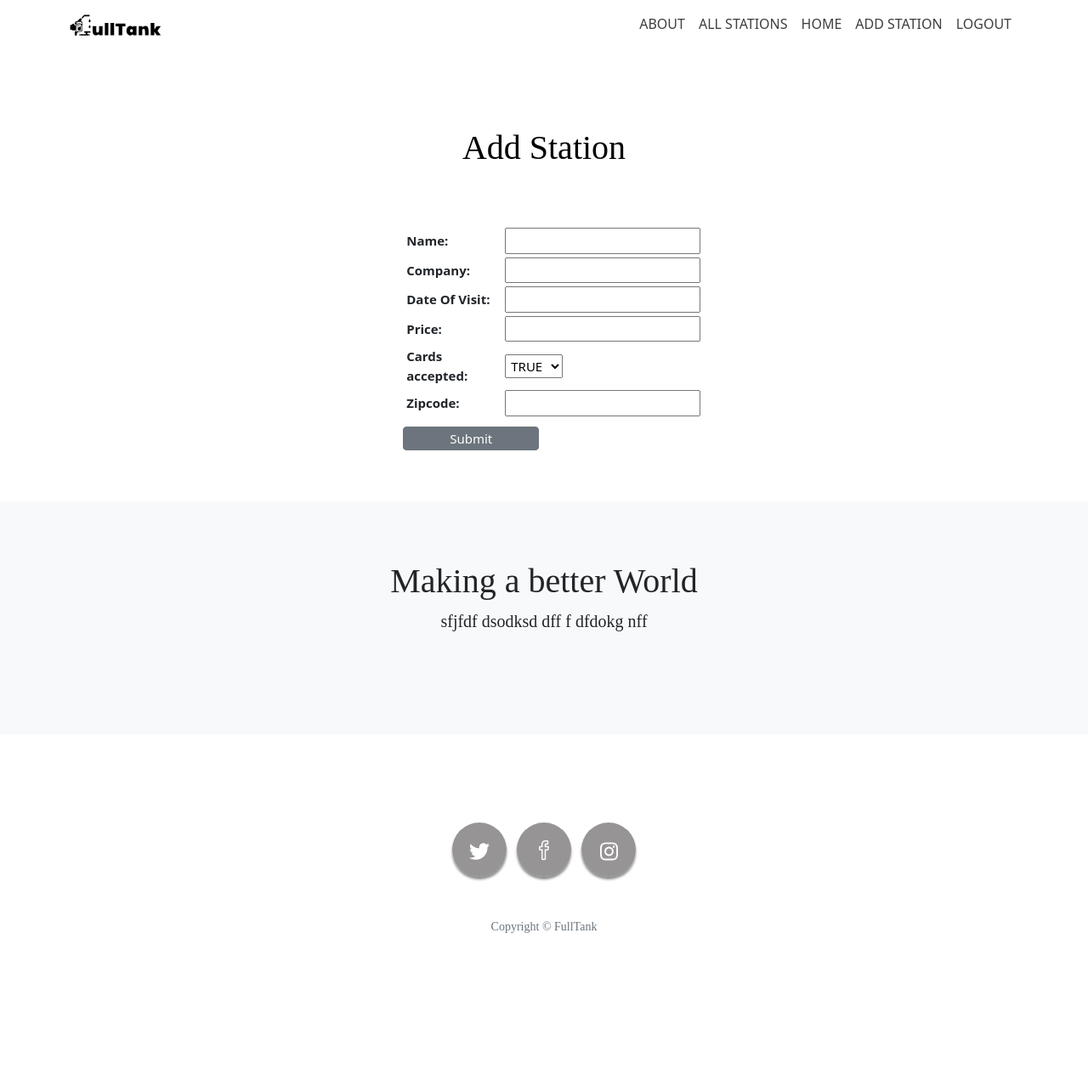
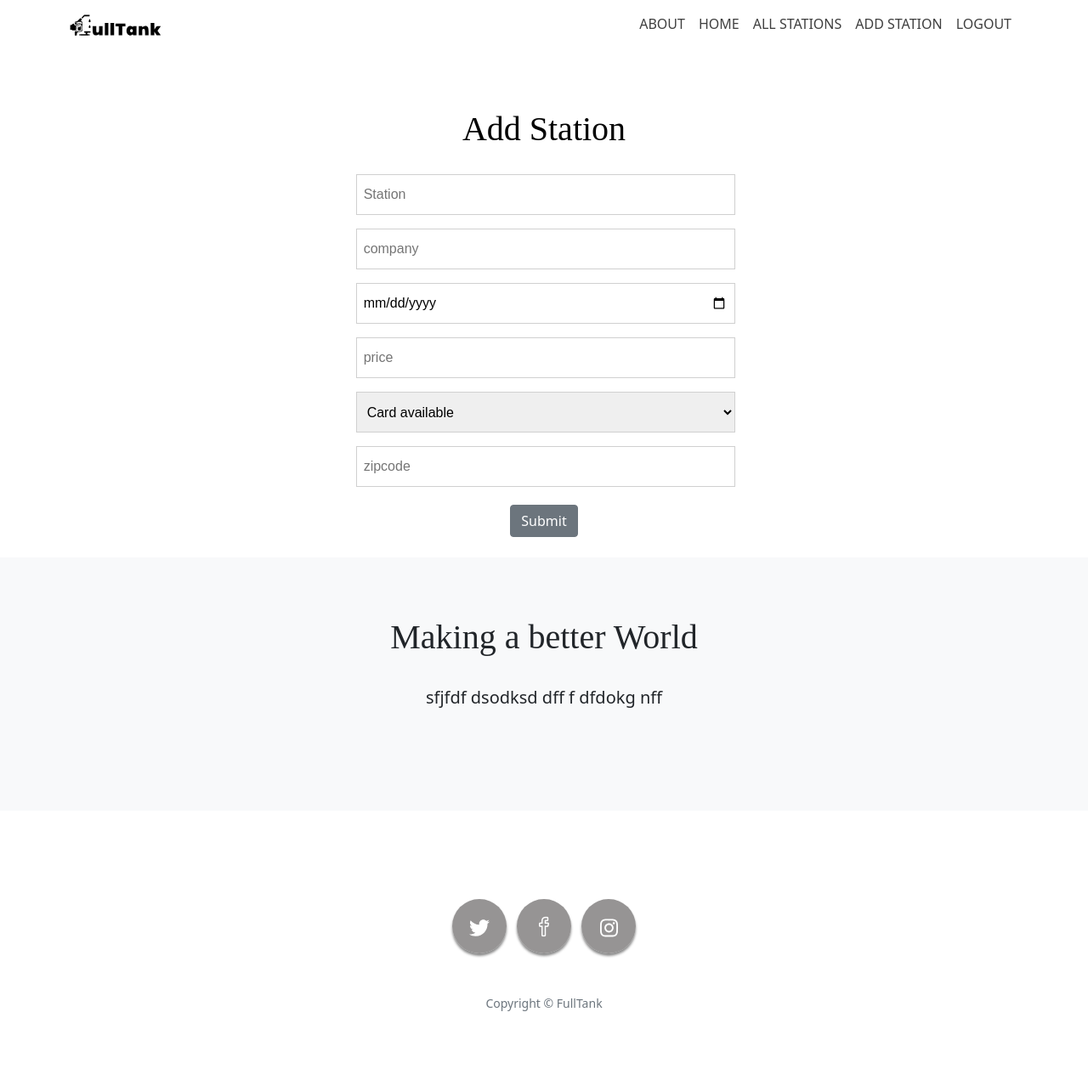
Before and after one commit to jenniferdinh1997/fullTank, a Django app: page /stations/create/ in a window 1280 px wide. Shown: the whole page at 85% size. Before the commit the page ends 1098 px from the top, so only its background shows below. Run offline with Django 4.2, Linux system fonts and the light colour scheme; the visitor is signed in with stand-in values (Sample User, id 1); some libraries are stand-ins or nearby versions; some web fonts are replaced.

Commit message:
newer form

```diff
--- a/fulltank_app/static/css/style.css
+++ b/fulltank_app/static/css/style.css
@@ -4,7 +4,7 @@ body,html {
   height: 100%;
 }
 
-h1, h2, p, h3, h4 , h5{
+h1, h2, h3, h4 , h5{
   font-family: 'Eczar', serif;
 }
 
@@ -96,9 +96,9 @@ h1, h2, p, h3, h4 , h5{
 #new-form {
     display: grid;
     grid-gap: 10px;
-    grid-template-columns: repeat(2, minmax(auto, 22rem));
-    padding: 60px;
-    padding-left: 36%;
+    padding: 85px;
+    justify-content: center;
+    justify-items: center;
   }
 
 #new-form *{
@@ -109,7 +109,7 @@ h1, h2, p, h3, h4 , h5{
 
 #new-form input[type="submit"] {
     grid-column: span 2;
-    width: 10rem;
+    width: 5rem;
   }
 
 .button {
@@ -156,13 +156,13 @@ footer.footer .social-link:hover {
 
 .service-icon2 {
     border-radius: 120px;
-    height: 15rem;
-    width: 15rem;
+    height: 13rem;
+    width: 13rem;
     display: block;
     line-height: 7.5rem;
     font-size: 2.25rem;
     transition: 0.15s ease-in-out;
-    box-shadow: 0 15px 15px 0 rgba(0, 0, 0, 0.464);
+    box-shadow: 0 12px 12px 0 rgba(0, 0, 0, 0.464);
   }
 
 
@@ -225,6 +225,51 @@ footer.footer .social-link:hover {
   justify-content: space-between;
 }
 
+#formsignup {
+  display: flex;
+  margin-top: 10%;
+  font-size: 14px;
+  justify-content: space-evenly;
+  flex-direction: column;
+  align-items: center;
+  padding-left: 20;
+}
+
+.helptext{
+  font-size:10px;
+  color: #b8b8b8;
+}
+
+.fields{
+  line-height: 1.25;
+  font-size: 1rem;
+  font-family: "HM Sans Regular","HMSansHebrew-Regular","Hiragino Kaku Gothic Pro","MS PGothic",sans-serif;
+  font-weight: 400;
+  text-transform: none;
+  border: 1px solid;
+  border-color: #d0d0d0;
+  height: 48px;
+  padding: 8px;
+  width: 40%;
+}
+
+.errormessage {
+  margin: 0;
+  padding: 0;
+  color:#7b0101;
+  font-size: 10px;
+}
+
+.textcolor{
+  color: #939393;
+}
+
+
+ /* .errorlist {
+   display: flex;
+   position: center;
+ } */
+
   /*
   .name-cards {
     display: flex;
--- a/fulltank_app/templates/base.html
+++ b/fulltank_app/templates/base.html
@@ -47,12 +47,13 @@
                   <li class="nav-item">
                     <a class="nav-link" id="color" href="{% url 'about' %}" rel="nofollow" href="">About</a>
                   </li>
+                  <li class="nav-item">
+                    <a class="nav-link" id="color" href="{% url 'home' %}">Home</a>
+                  </li>
                   <li class="nav-item active">
                     <a class="nav-link" id="color" aria-current="page" href="{% url 'index' %}" >All Stations</a>
                   </li>
-                  <li class="nav-item">
-                    <a class="nav-link" id="color" href="{% url 'home' %}">Home</a>
-                  </li>
+
                   {% if user.is_authenticated %}
                       <li>
                         <a class="nav-link" id="color" href="{% url 'stations_create' %}">Add Station</a>
--- a/fulltank_app/templates/fulltank_app/station_form.html
+++ b/fulltank_app/templates/fulltank_app/station_form.html
@@ -1,32 +1,73 @@
 {% extends 'base.html' %}
 
 {% block content %}
-<!-- form -->
-<div class="content-section px-4 px-lg-5">
-  {% if object %}
-  <div class="techs">
-  <h1>Update <span class="teal-text">{{object.name}}</span> price</h1>
+
+{% if object %}
+<div id="formsignup">
+  <div class="container text-center text-black">
+<h1>Edit <span class="textcolor">{{object.name}}</span></h1>
+<br>
+  <form  action="" method="POST">
+    {% csrf_token %}
+    <p>
+      <label for="id_price"></label></th>
+      <input class="fields"type="number" name="price" value="" step="any" required="" id="id_price" placeholder="New price">
+      </p>
+      <br>
+    <input type="submit" value="Submit" class="btn btn-secondary">
+  </form>
   </div>
+  </div>
+  <br>
   {% else %}
-  <div class="techs text-center text-black">
+  <div id="formsignup">
+    <div class="container text-center text-black">
     <h1>Add Station</h1>
+    </div>
+    <br>
+    <div class="container text-center text-black">
+  <form id="" action="" method="POST">
+    {% csrf_token %}
+    <p>
+    <label for="id_name"></label>
+     <input  class="fields" type="text" name="name" maxlength="100" required="" id="id_name" placeholder="Station">
+    </p>
+    <p>
+    <label for="id_company"></label>
+      <input class="fields" type="text" name="company" maxlength="100" required="" id="id_company" placeholder="company">
+    </p>
+    <p>
+    <label for="id_date"></label>
+      <input class="fields" type="date" name="date" required="" id="id_date">
+    </p>
+    <p>
+    <label for="id_price"></label>
+    <input class="fields" type="number" name="price" step="any" required="" id="id_price" placeholder="price">
+   </p>
+   <p>
+    <label for="id_cards_accepted"></label>
+      <select class="fields" name="cards_accepted" id="id_cards_accepted">
+  <option value="T" selected="">Card available</option>
+  <option value="F">Card not available</option>
+</select>
+   </p>
+    <label for="id_zipcode"></label>
+      <input class ="fields" type="number" name="zipcode" required="" id="id_zipcode" placeholder="zipcode">
+    <br>
+    <br>
+    <input type="submit" value="Submit" class="btn btn-secondary">
+  </form>
   </div>
+</div>
+<br>
   {% endif %}
-  <form id="new-form" action="" method="POST">
-    {% csrf_token %}
-    <table>
-      {{ form.as_table }}
-    </table>
-    <br>
-    <input type="submit" value="Submit" class="btn btn-secondary" />
-  </form>
-</div>
 <!-- content section -->
 <section class="content-section bg-light section1" id="">
   <div class="container px-4 px-lg-5 text-center">
     <div class="row gx-4 gx-lg-5 justify-content-center">
-      <div class=" techs col-lg-10">
+      <div class="col-lg-10">
         <h1>Making a better World</h1>
+        <br />
         <p class="lead mb-5">sfjfdf dsodksd dff f dfdokg nff</p>
       </div>
     </div>
--- a/fulltank_app/views.py
+++ b/fulltank_app/views.py
@@ -33,7 +33,7 @@ def signup(request):
       return redirect('home')
 
     else:
-      error_message = 'Invalid Sign Up - Please try again'
+      error_message = (form.errors.as_text)
 
   form = UserCreationForm()
   context = {'form': form, 'error_message': error_message}
```
Also changed, not shown: fulltank_app/templates/home.html (+7 -8 lines), fulltank_app/templates/registration/login.html (+12 -5 lines), fulltank_app/templates/registration/signup.html (+26 -7 lines), fulltank_app/templates/stations/index.html (+2 -15 lines), fulltank_app/static/img/background.png (deleted), fulltank_app/static/img/gassT.jpg (added), fulltank_app/static/img/road.jpg (added).
